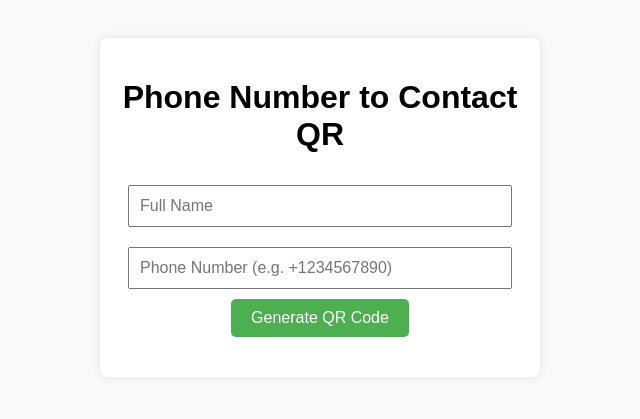
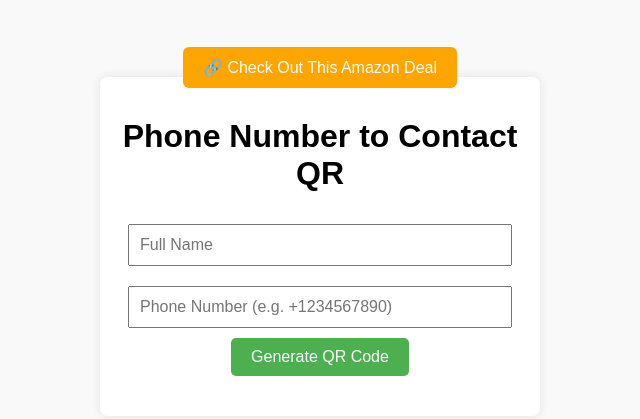
Before and after one commit to lassefal/phone--QRCODE, a plain HTML site: page index.html in a window 1280 px wide. Shown: the whole page, without its empty margins (320-960 px from the left). Drawn offline with Linux system fonts and the light colour scheme.

Commit message:
Update index.html

```diff
--- a/index.html
+++ b/index.html
@@ -6,6 +6,12 @@
   <title>Phone to QR Contact</title>
   <link rel="stylesheet" href="style.css"/>
 </head>
+<div style="text-align: center; margin-top: 20px;">
+  <a href="https://amzn.to/44jc8lK" target="_blank" style="background: #FFA500; color: white; padding: 12px 20px; text-decoration: none; border-radius: 6px;">
+    🔗 Check Out This Amazon Deal
+  </a>
+</div>
+
 <body>
   <div class="container">
     <h1>Phone Number to Contact QR</h1>
```
